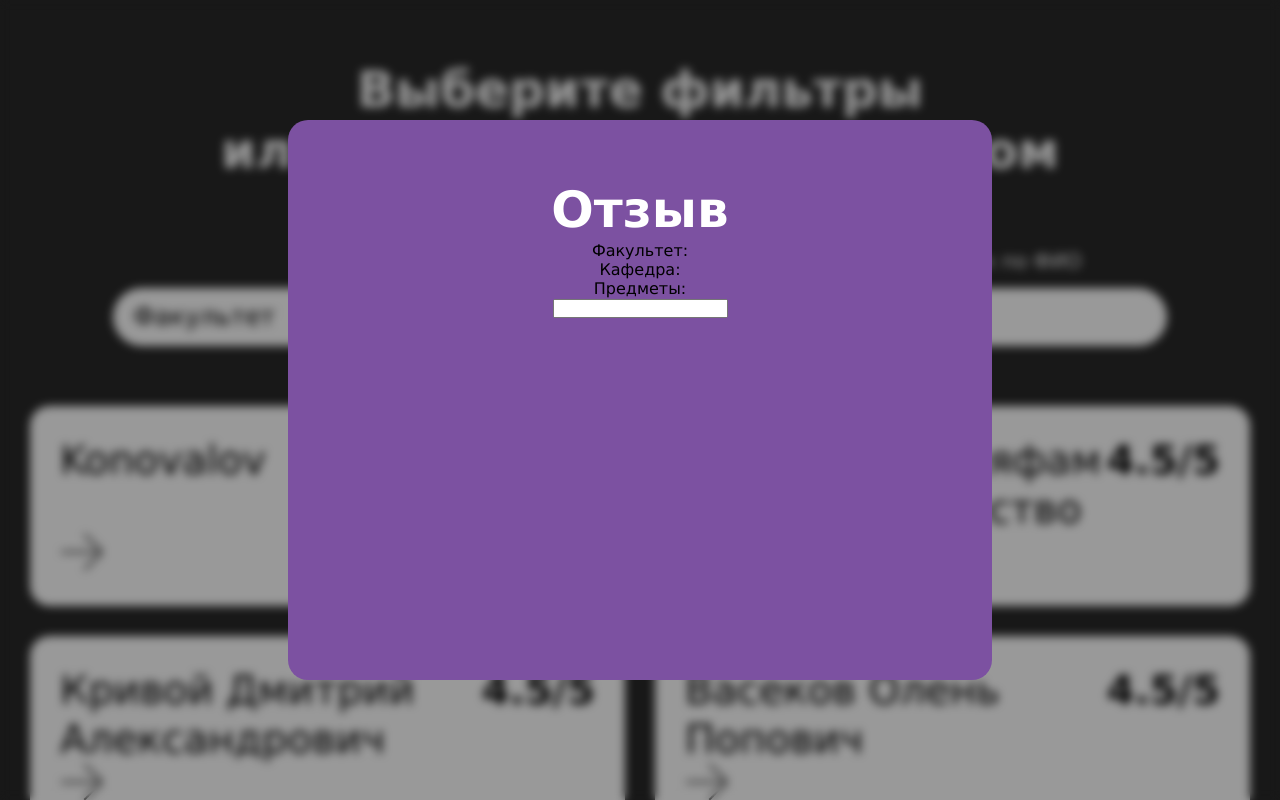
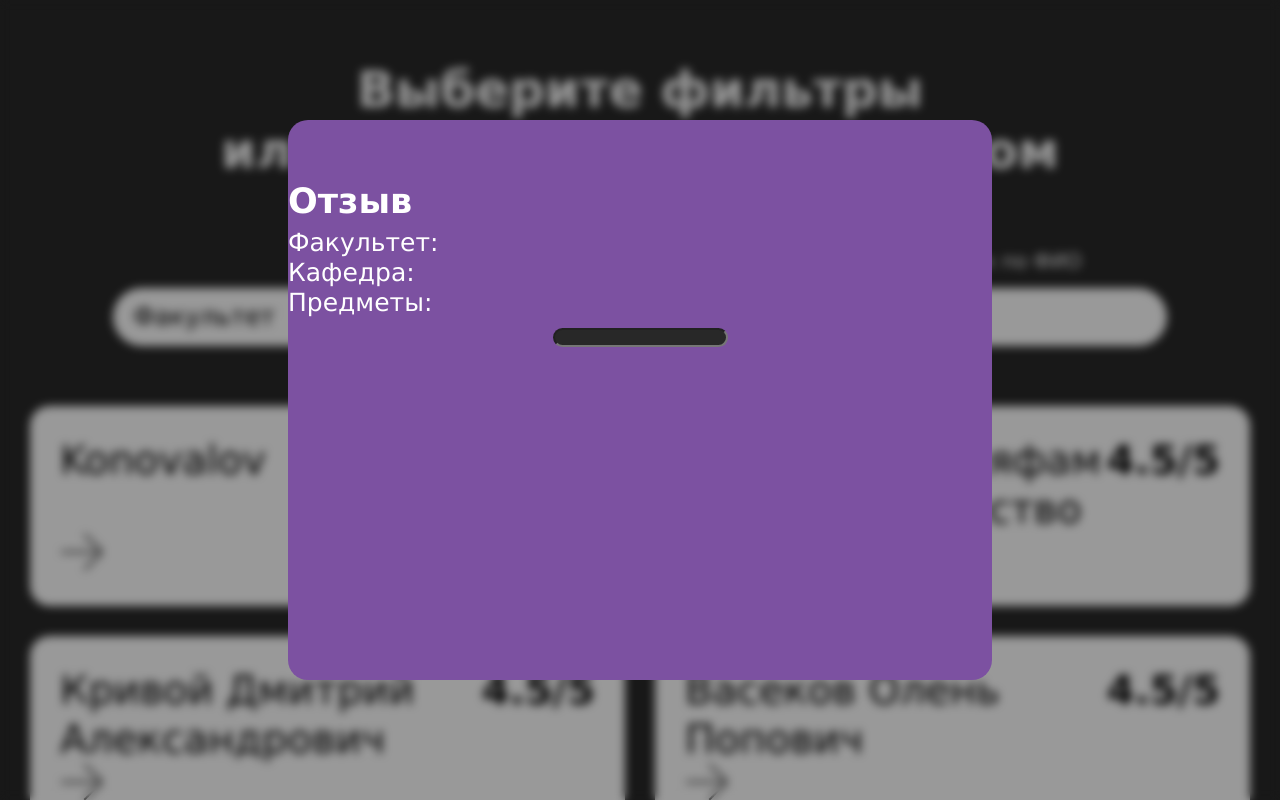
Before and after one commit to korpusovmax/university_teachers_rating, a Django app: page / in a window 1280 px wide. Run offline with Django 4.2, Linux system fonts and the light colour scheme; style sheets or scripts are compiled from the project's sources.

Commit message:
Update style.scss

```diff
--- a/src/university_teachers_rating/teachers_rating/static/style.scss
+++ b/src/university_teachers_rating/teachers_rating/static/style.scss
@@ -149,6 +149,31 @@ h2 {
     height: 70%;
     background: #7C51A1;
     border-radius: 20px;
+  }
+  &__title{
+    margin-bottom: 5px;
+    font-weight: 700;
+    font-size: 35px;
+    line-height: 43px;
+    /* identical to box height */
+    display: flex;
+    align-items: center;
+    text-align: justify;
+    color: #FFFFFF;
+  }
+  &__text{
+    font-weight: 400;
+    font-size: 25px;
+    line-height: 30px;
+    display: flex;
+    align-items: center;
+    text-align: justify;
+    color: #FFFFFF;
+  }
+  &__input{
+    background: #282828;
+    border-radius: 20px;
+    margin-top: 10px;
   }
   @media screen and (max-width: 640px){
     grid-template-columns: 1fr;
```
